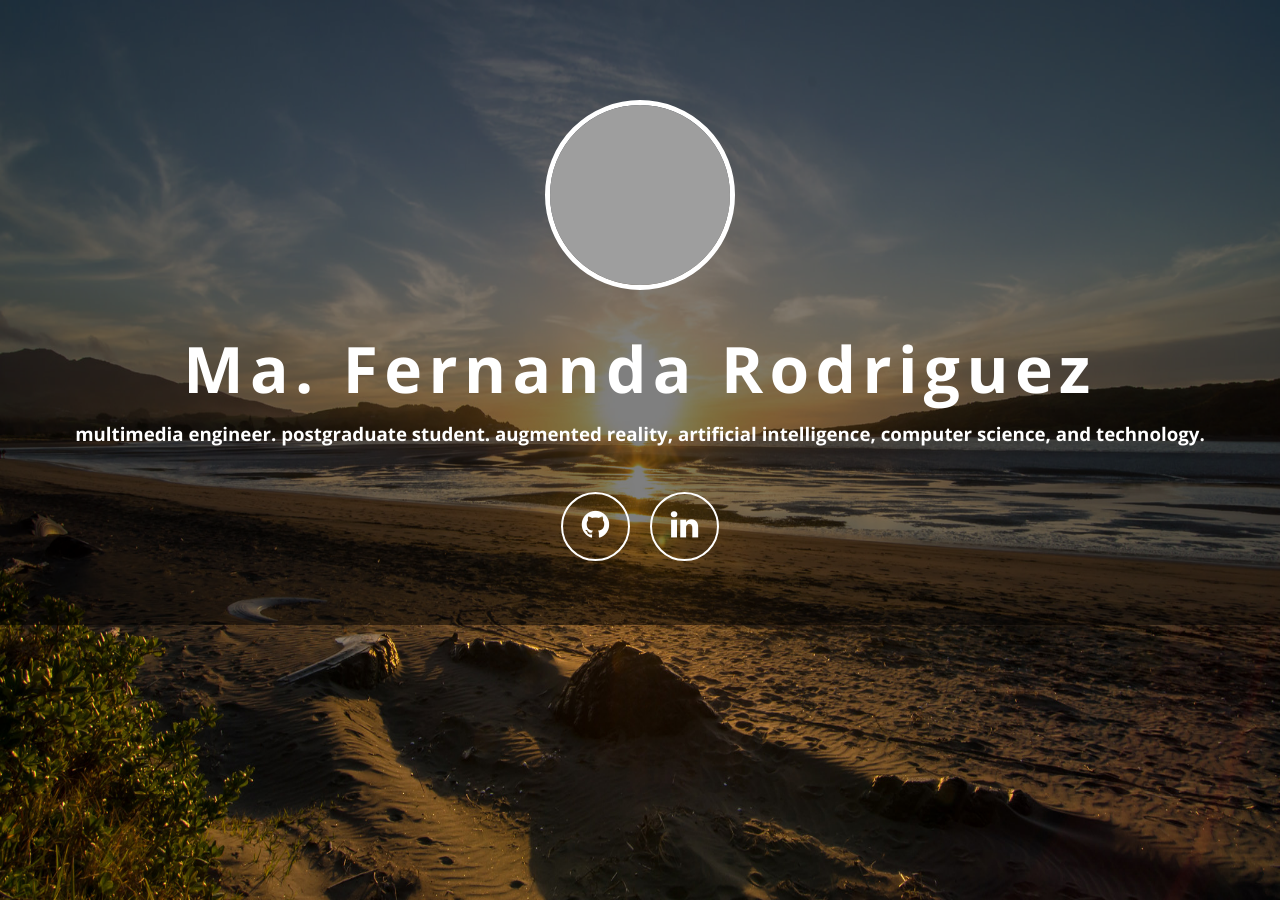
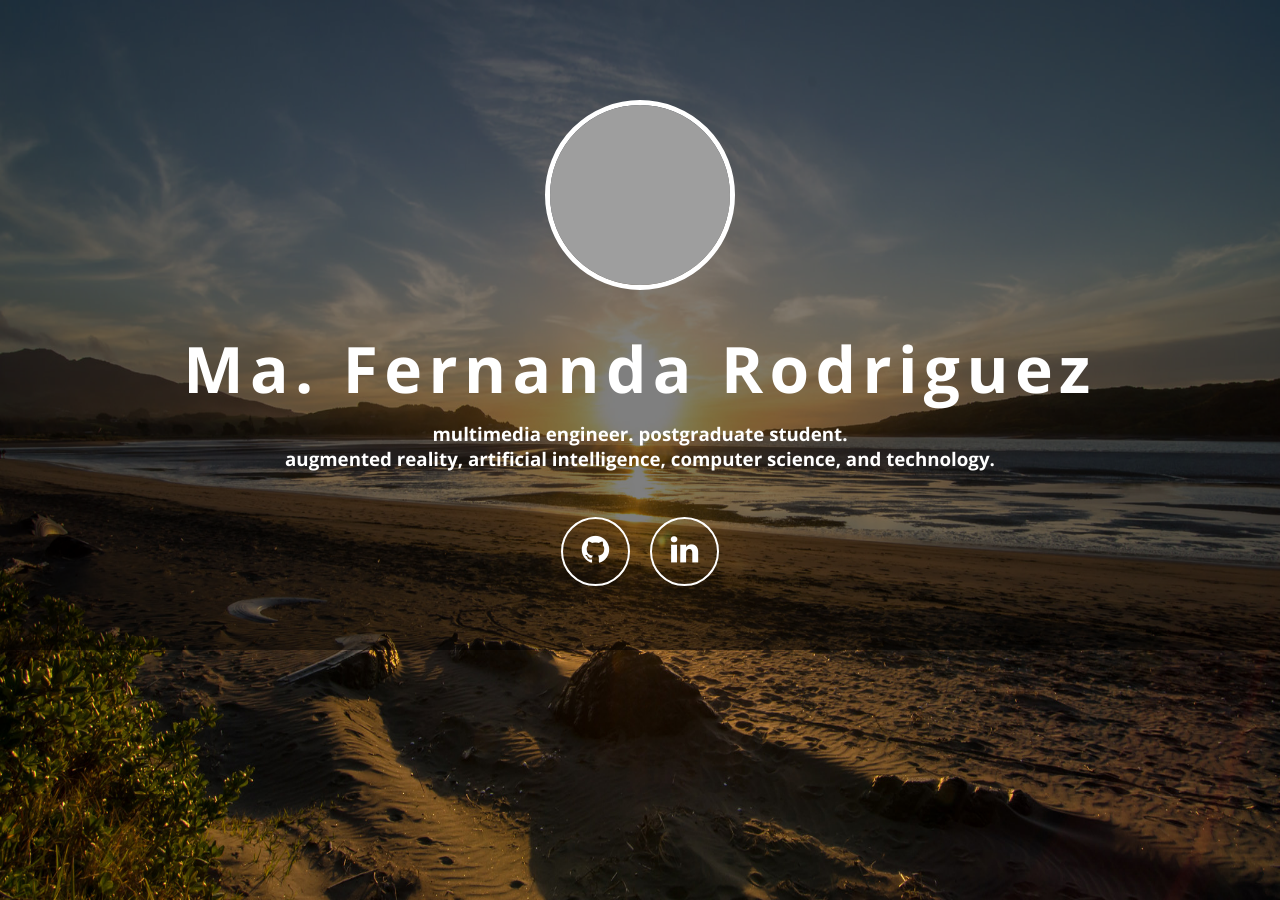
Before and after one commit to mafda/mafda.github.io, a Jekyll site: the page built from index.html, in a window 1280 px wide. Built offline with Jekyll 4.4.1, drawn with Linux system fonts in a browser that asks for light colours; nearby versions of some CDN libraries; grey boxes are pictures that could not be loaded.

```diff
--- a/_config.yml
+++ b/_config.yml
@@ -1,6 +1,6 @@
 # Site settings
 name: Ma. Fernanda Rodriguez
-description: "multimedia engineer. postgraduate student. augmented reality, artificial intelligence, computer science, and technology."
+description: "multimedia engineer. postgraduate student.<br>augmented reality, artificial intelligence, computer science, and technology."
 url: ""
 
 
```
